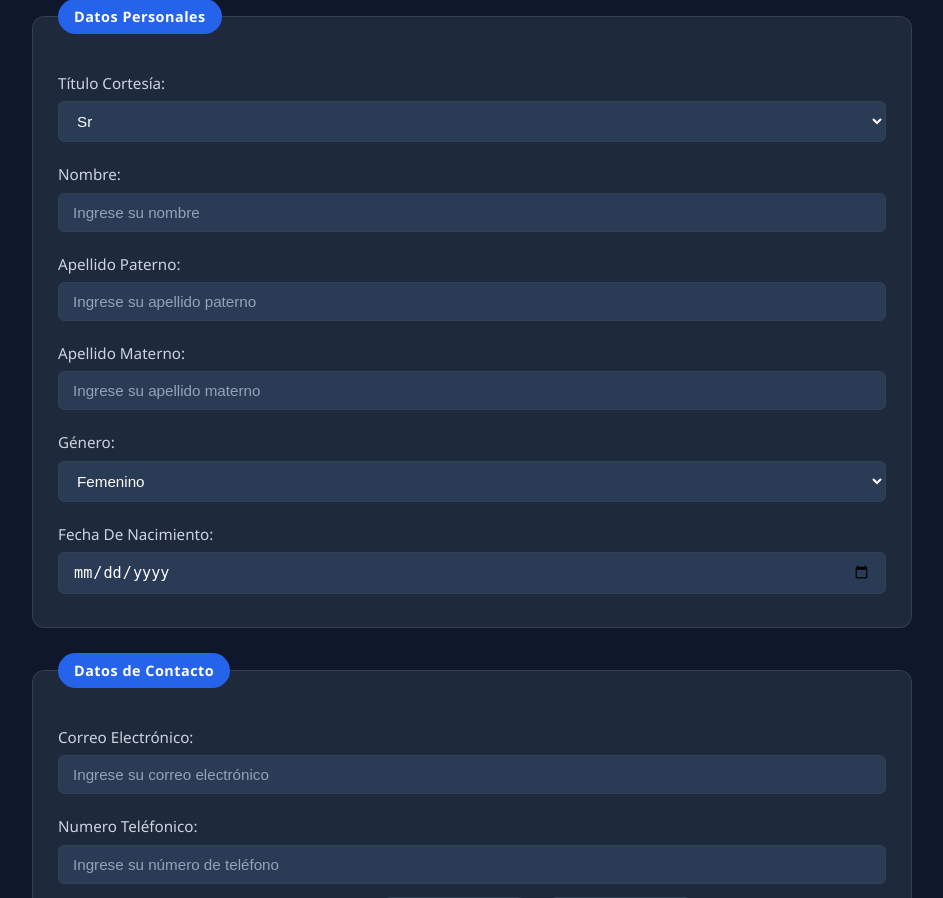
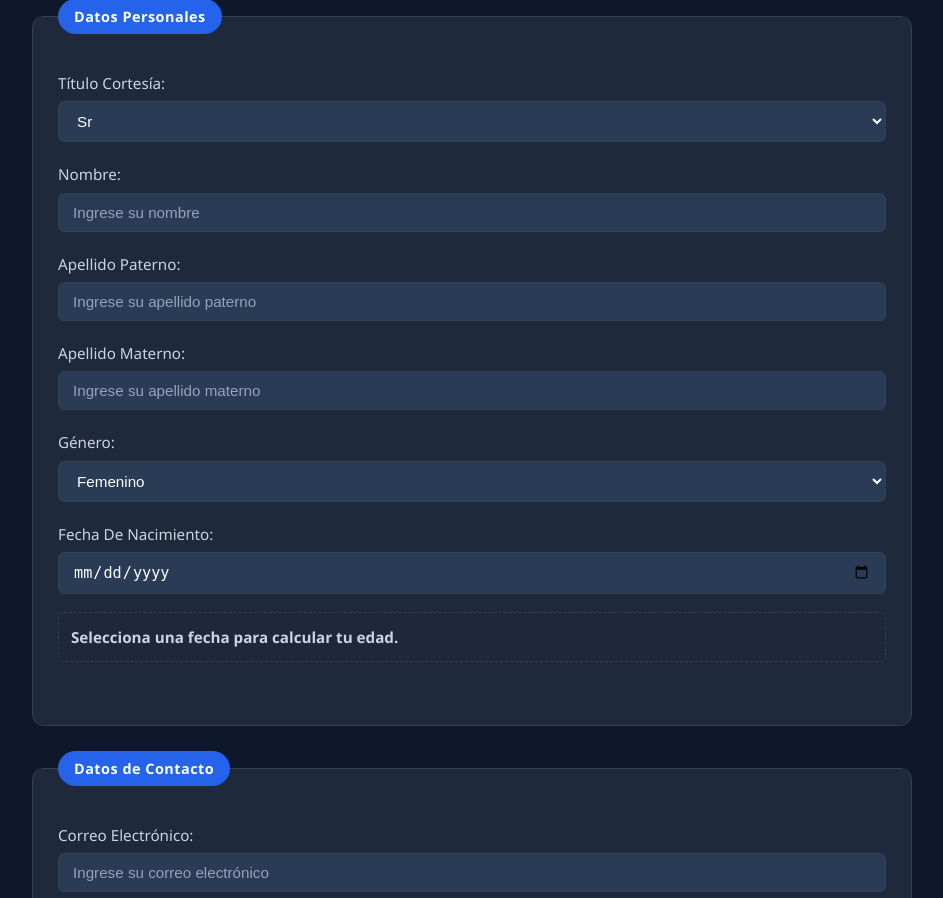
Before and after one commit to 250953-cpu/Practicas_Aplicaciones_Web_250953, a PHP site: the page made by Practica 04/RegistroUsuario.html in a window 1280 px wide. Shown: the part 257-1155 px from the top of the page, without its empty margins (168-1111 px from the left). Run offline with PHP 8.4, Linux system fonts and the light colour scheme.

Commit message:
Practica 04: Registro De Usuario
update: Agregué la ruta de js/main.js para su vinculación y añadí el contenedor id resultadoEdad en el HTML, en  css/styles.css añadí clases de validación dinamica para los estados de edad y para js/main.js se agregó console.log y la lógica de validación de mayoría de edad.

```diff
--- a/Practica 04/RegistroUsuario.html
+++ b/Practica 04/RegistroUsuario.html
@@ -6,6 +6,8 @@
     <title>Document</title>
 
     <link rel="stylesheet" href="css/styles.css">
+    <!--VINCULACIÓN DE JAVASCRIPT -->
+    <script src="js/main.js" defer></script>
 
 
 </head>
@@ -59,6 +61,8 @@
 
             <label for="fechaNacimiento">Fecha De Nacimiento:</label>
             <input type="date" id="fechaNacimiento" placeholder="Ingrese su fecha de nacimiento" required>
+            <!-- AGREGUE ESTA LÍNEA JUSTO AQUÍ  -->
+            <div id="resultadoEdad">Selecciona una fecha para calcular tu edad.</div>
             <br>
             </fieldset>
 
--- a/Practica 04/css/styles.css
+++ b/Practica 04/css/styles.css
@@ -293,3 +293,40 @@ input[type="week"]:disabled {
     opacity: 0.6;
     box-shadow: none !important;
 }
+/* ==========================================================================
+   6. VALIDACIÓN DE EDAD (Mensajes dinámicos)
+   ========================================================================== */
+#resultadoEdad {
+    margin-top: 10px;
+    margin-bottom: 12px;
+    font-weight: 600;
+    font-size: 0.95rem;
+    padding: 12px;
+    border-radius: 6px;
+    display: block;
+    color: var(--text-light-secondary);
+    border: 1px dashed var(--bg-button-base);
+    background-color: rgba(30, 41, 59, 0.5);
+    transition: all 0.3s ease;
+}
+
+/* Estado: Mayor de edad (Verde claro en fondo translúcido) */
+.edad-estado--mayor {
+    color: #4ade80 !important;
+    background-color: rgba(21, 128, 61, 0.2) !important;
+    border: 1px solid rgba(74, 222, 128, 0.4) !important;
+}
+
+/* Estado: Menor de edad (Texto rojo / rosa según la alerta del video) */
+.edad-estado--menor {
+    color: #f87171 !important;
+    background-color: rgba(185, 28, 28, 0.15) !important;
+    border: 1px solid rgba(248, 113, 113, 0.4) !important;
+}
+
+/* Estado: Error de fecha futura */
+.edad-estado--error {
+    color: #f87171 !important;
+    background-color: rgba(185, 28, 28, 0.2) !important;
+    border: 1px solid rgba(248, 113, 113, 0.4) !important;
+}
--- /dev/null
+++ b/Practica 04/js/main.js
@@ -0,0 +1,54 @@
+// 1. Imprimir el mensaje en la Consola de Depuración
+console.log("Hola Mundo , desde JavaScript");
+
+// El atributo defer del <script> permite obtener estos elementos del HTML.
+const fechaNacimiento = document.getElementById("fechaNacimiento");
+const resultadoEdad = document.getElementById("resultadoEdad");
+
+// Se ejecuta al seleccionar o modificar una fecha.
+fechaNacimiento.addEventListener("change", function () {
+  // Limpiamos los colores utilizados en la validación anterior.
+  resultadoEdad.classList.remove(
+    "edad-estado--mayor",
+    "edad-estado--menor",
+    "edad-estado--error"
+  );
+
+  // Si el usuario borra la fecha, mostramos el estado inicial.
+  if (fechaNacimiento.value === "") {
+    resultadoEdad.textContent = "Selecciona una fecha para calcular tu edad.";
+    return;
+  }
+
+  // Un input date devuelve su valor con formato AAAA-MM-DD.
+  const [anio, mes, dia] = fechaNacimiento.value.split("-").map(Number);
+  const nacimiento = new Date(anio, mes - 1, dia); // Meses: 0 = enero.
+  const hoy = new Date();
+  hoy.setHours(0, 0, 0, 0); // Comparar fechas, no horas.
+
+  // No es posible calcular una edad con una fecha futura.
+  if (nacimiento > hoy) {
+    resultadoEdad.textContent = "Error: no se puede calcular la edad con los datos elegidos. La fecha es futura.";
+    resultadoEdad.classList.add("edad-estado--error");
+    return;
+  }
+
+  // Calcular la edad de forma exacta
+  let edad = hoy.getFullYear() - nacimiento.getFullYear();
+  const diferenciaMeses = hoy.getMonth() - nacimiento.getMonth();
+  const diferenciaDias = hoy.getDate() - nacimiento.getDate();
+
+  // Ajustar la edad si aún no ha pasado su cumpleaños este año
+  if (diferenciaMeses < 0 || (diferenciaMeses === 0 && diferenciaDias < 0)) {
+    edad--;
+  }
+
+  // Validar si es mayor o menor de edad
+  if (edad >= 18) {
+    resultadoEdad.textContent = `Eres mayor de edad. Tienes ${edad} años.`;
+    resultadoEdad.classList.add("edad-estado--mayor");
+  } else {
+    resultadoEdad.textContent = `Eres menor de edad. Tienes ${edad} años.`;
+    resultadoEdad.classList.add("edad-estado--menor");
+  }
+});
```
Also changed, not shown: Practica 03/script.js (+1 -47 lines).
